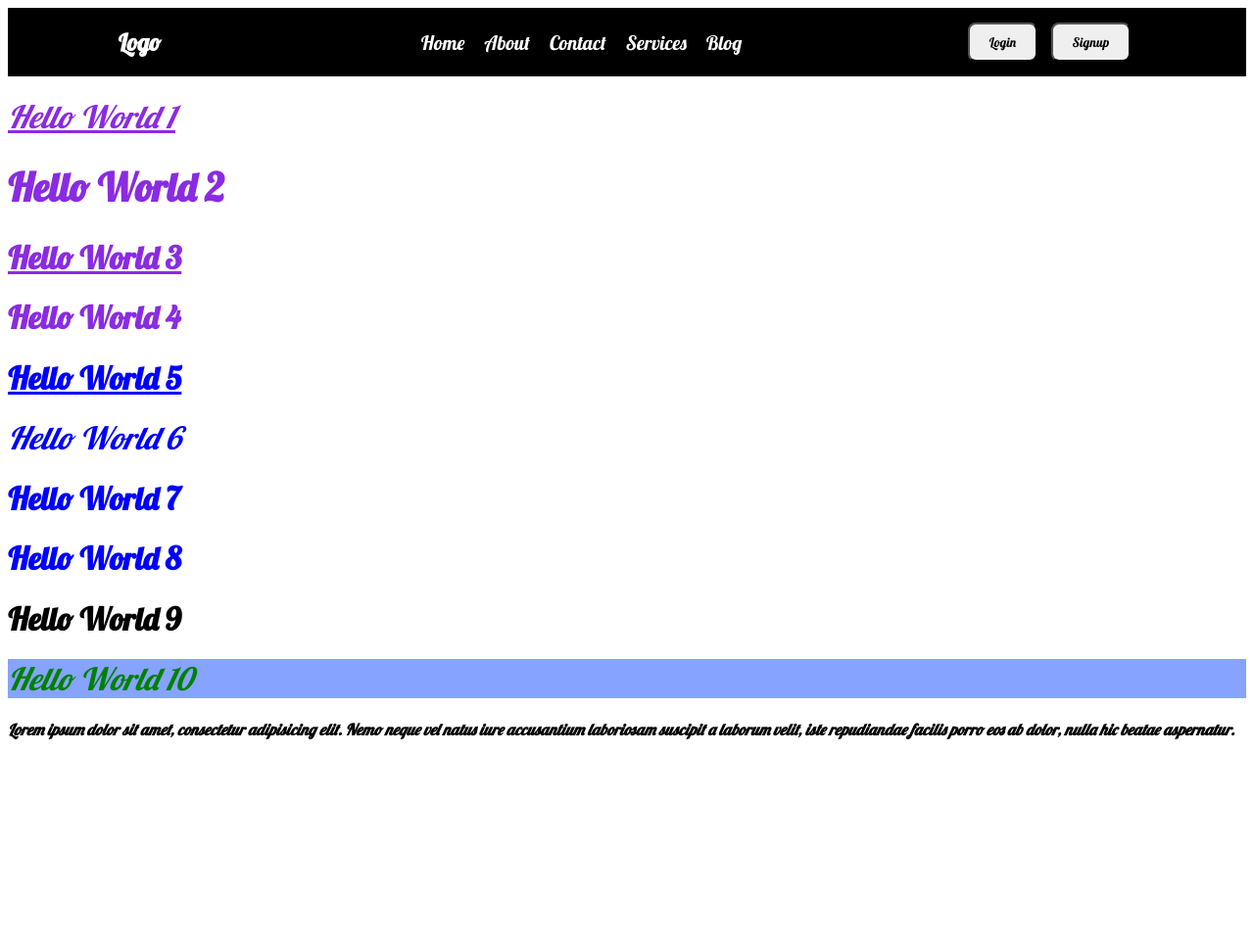
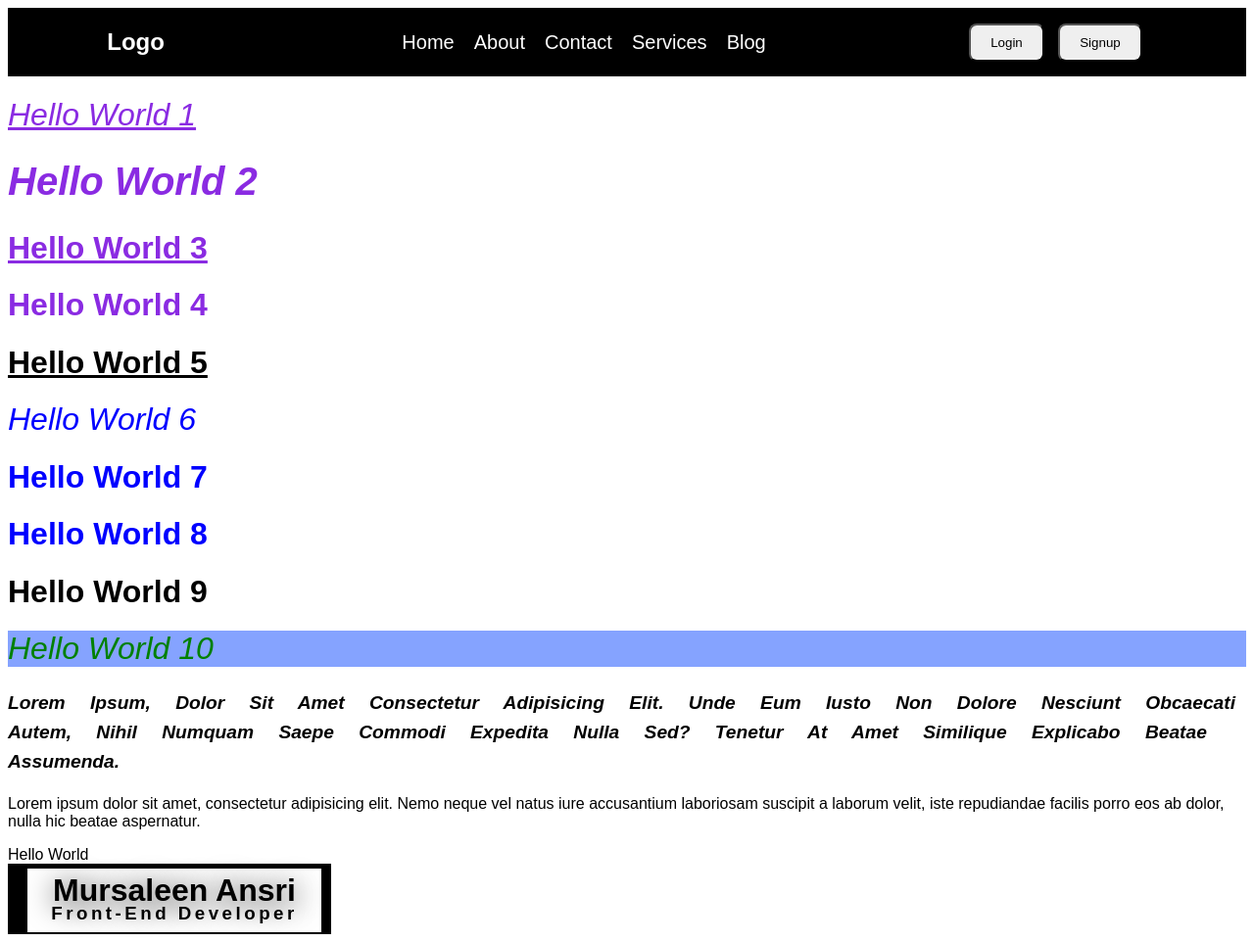
Before and after one commit to Ahmed-Siddique/CSS, a plain HTML site: page index.html in a window 1280 px wide. Shown: the whole page at 98% size. Before the commit the page ends 800 px from the top, so only its background shows below. Drawn offline with Linux system fonts and the light colour scheme.

Commit message:
Text Classis

```diff
--- a/index.html
+++ b/index.html
@@ -44,15 +44,22 @@
     <h1 class="a f">Hello World 2</h1>
     <h1 class="a c">Hello World 3</h1>
     <h1 class="a">Hello World 4</h1>
-    <h1 class="b c">Hello World 5</h1>
+    <h1 class="sb c">Hello World 5</h1>
     <h1 class="b d">Hello World 6</h1>
     <h1 class="b">Hello World 7</h1>
     <h1 class="b">Hello World 8</h1>
     <h1 class="">Hello World 9</h1>
     <h1 class="d e">Hello World 10</h1>
-
+    <p class="para">Lorem ipsum, dolor sit amet consectetur adipisicing elit. Unde eum iusto non dolore nesciunt
+        obcaecati autem, nihil numquam saepe commodi expedita nulla sed? Tenetur at amet similique explicabo beatae
+        assumenda.</p>
     <p>Lorem ipsum dolor sit amet, consectetur adipisicing elit. Nemo neque vel natus iure accusantium laboriosam
         suscipit a laborum velit, iste repudiandae facilis porro eos ab dolor, nulla hic beatae aspernatur.</p>
+    <a href="#">Hello World</a>
+    <div class="div">
+        <h1 id="h1">Mursaleen Ansri</h1>
+        <h3>Front-End Developer</h3>
+    </div>
 </body>
 
 </html>
--- a/style.css
+++ b/style.css
@@ -28,7 +28,7 @@
 }
 
 * {
-    font-family: 'aaaa';
+    font-family: sans-serif;
 }
 
 .a {
@@ -76,18 +76,54 @@ button {
 }
 
 .e {
-    /* color: #fef3fa; */
     color: green;
     background-color: rgba(133, 163, 255);
 }
 
-p {
+
+.f {
+    font-size: 40px;
+    font-style: italic;
     font-weight: 600;
-    font-style: italic;
-    font-stretch: extra-expanded;
 }
 
-.f {
-    /* font-family: 'Dancing Script', cursive; */
-    font-size: 40px;
+.para {
+    font-size: larger;
+    font-style: italic;
+    font-weight: 600;
+    text-transform: capitalize;
+    text-decoration: dotted;
+    line-height: 30px;
+    word-spacing: 20px;
 }
+
+h1 {
+    text-decoration: none;
+}
+
+a {
+    text-decoration: none;
+    color: black;
+}
+
+h3,
+#h1 {
+    line-height: 2px;
+    text-align: center;
+    vertical-align: bottom;
+}
+
+#h1 {
+    text-shadow: 2px 5px 30px;
+}
+
+h3 {
+    letter-spacing: 3.5px;
+}
+
+.div {
+    width: 300px;
+    border-color:black;
+    border-width: 5px 10px 2px 20px;
+    border-style: solid;
+}
```
